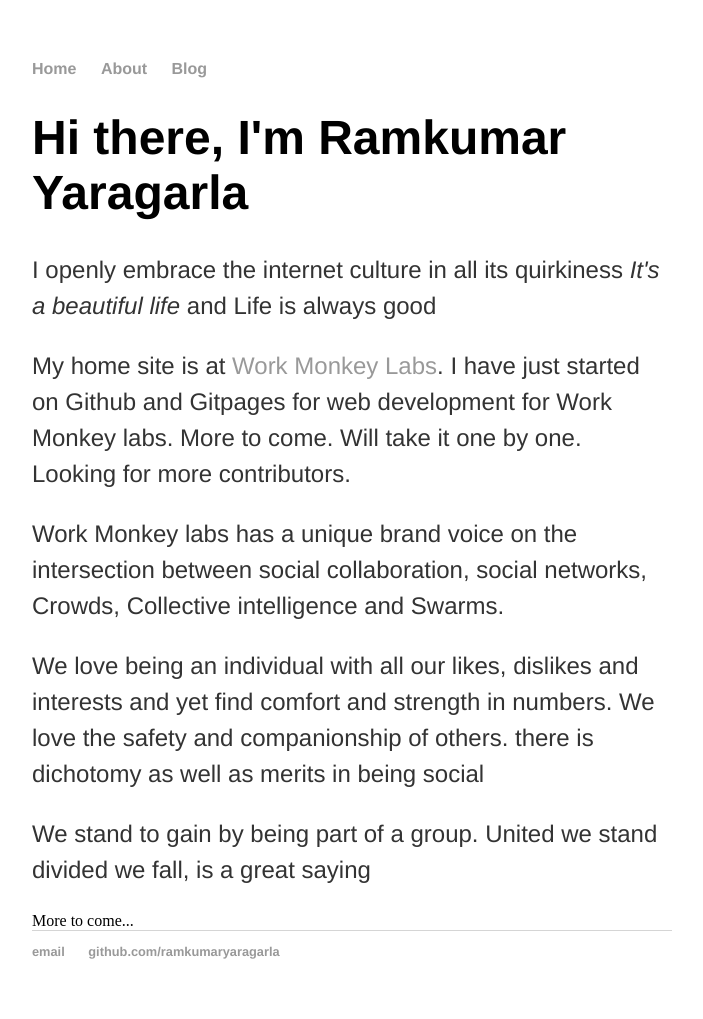
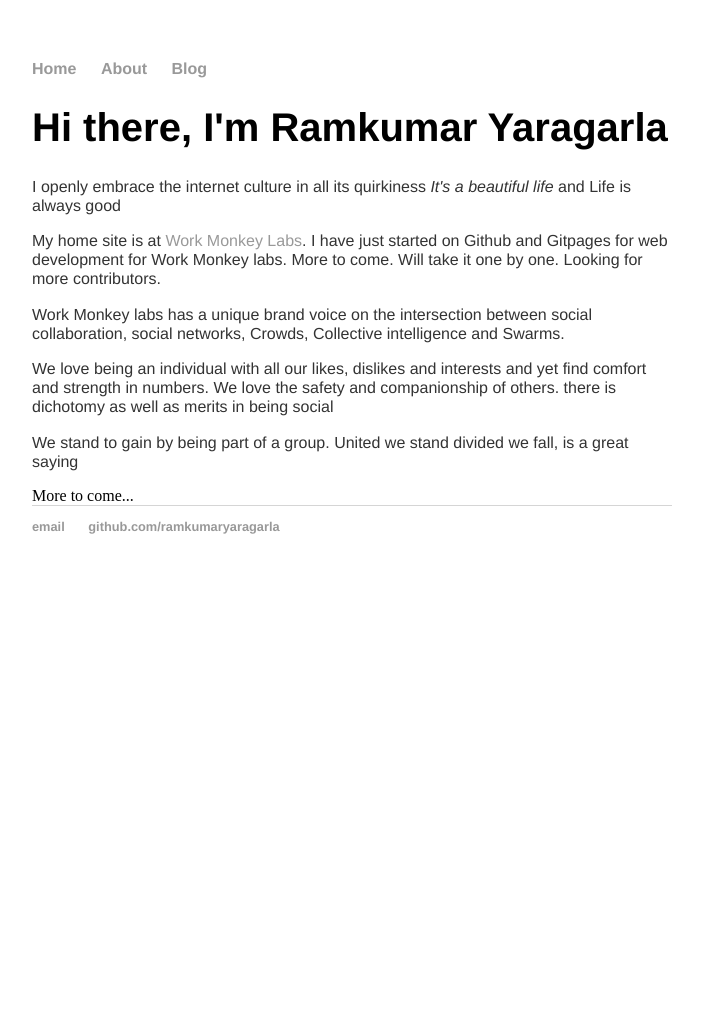
Before and after one commit to RamkumarYaragarla/worko, a Jekyll site: the page built from index.html, in a window 1280 px wide. Shown: the whole page, without its empty margins (288-991 px from the left). Built offline with Jekyll 4.4.1, drawn with Linux system fonts in a browser that asks for light colours; after the commit the page ends 900 px from its top, so only the background shows below that.

Commit message:
Update main.css

```diff
--- a/css/main.css
+++ b/css/main.css
@@ -20,7 +20,7 @@ a:hover {
     text-decoration: underline;
 }
 h1 {
-    font-size: 3em;
+    font-size: 2.5em;
     font-family:'Helvetica', 'Arial', 'Sans-Serif';
 }
 h2 {
@@ -33,8 +33,8 @@ h3 {
 }
 
 p {
-    font-size: 1.5em;
-    line-height: 1.5em;
+    font-size: 1em;
+    line-height: 1.2em;
     color: #333;
     font-family:'Helvetica', 'Arial', 'Sans-Serif';
 }
```
